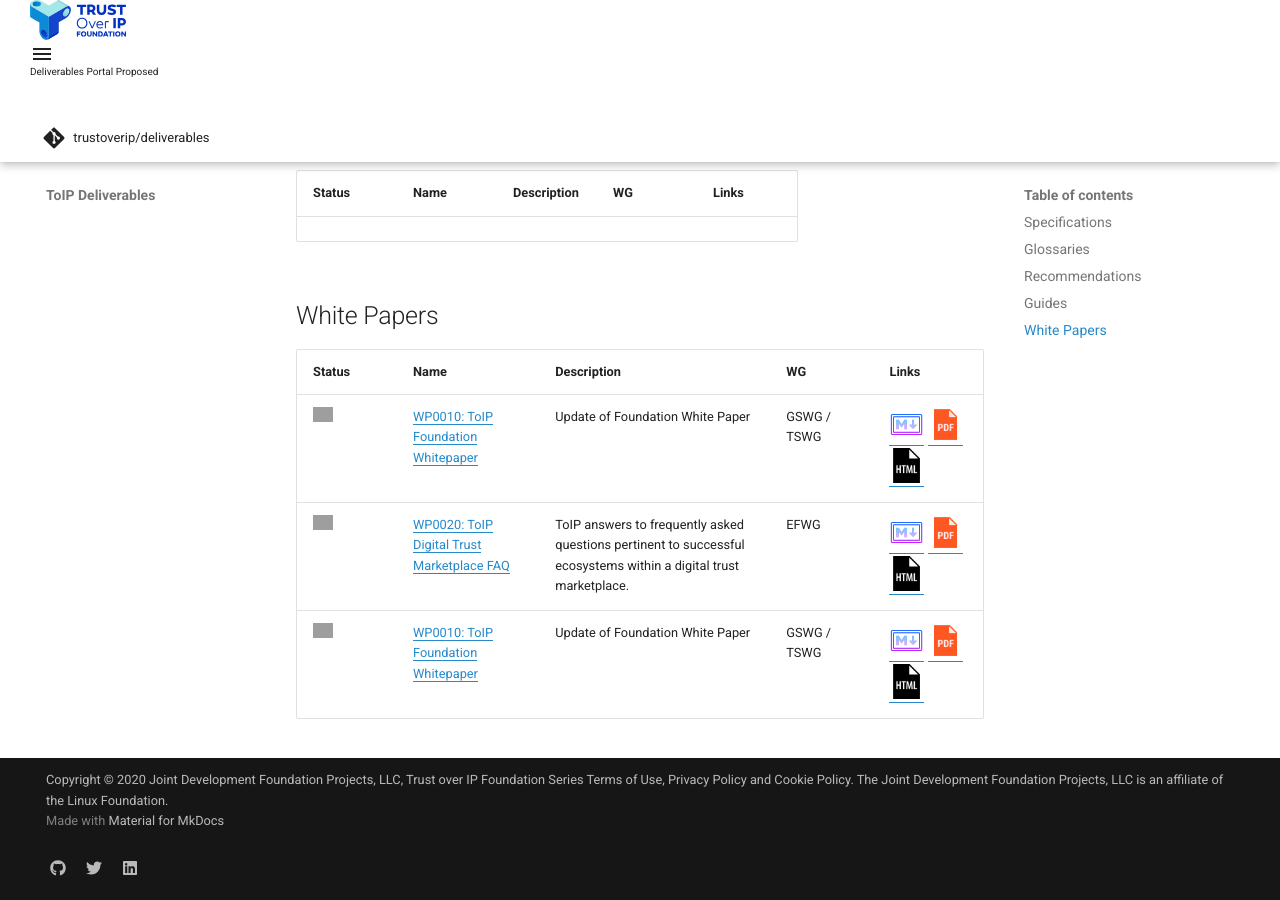
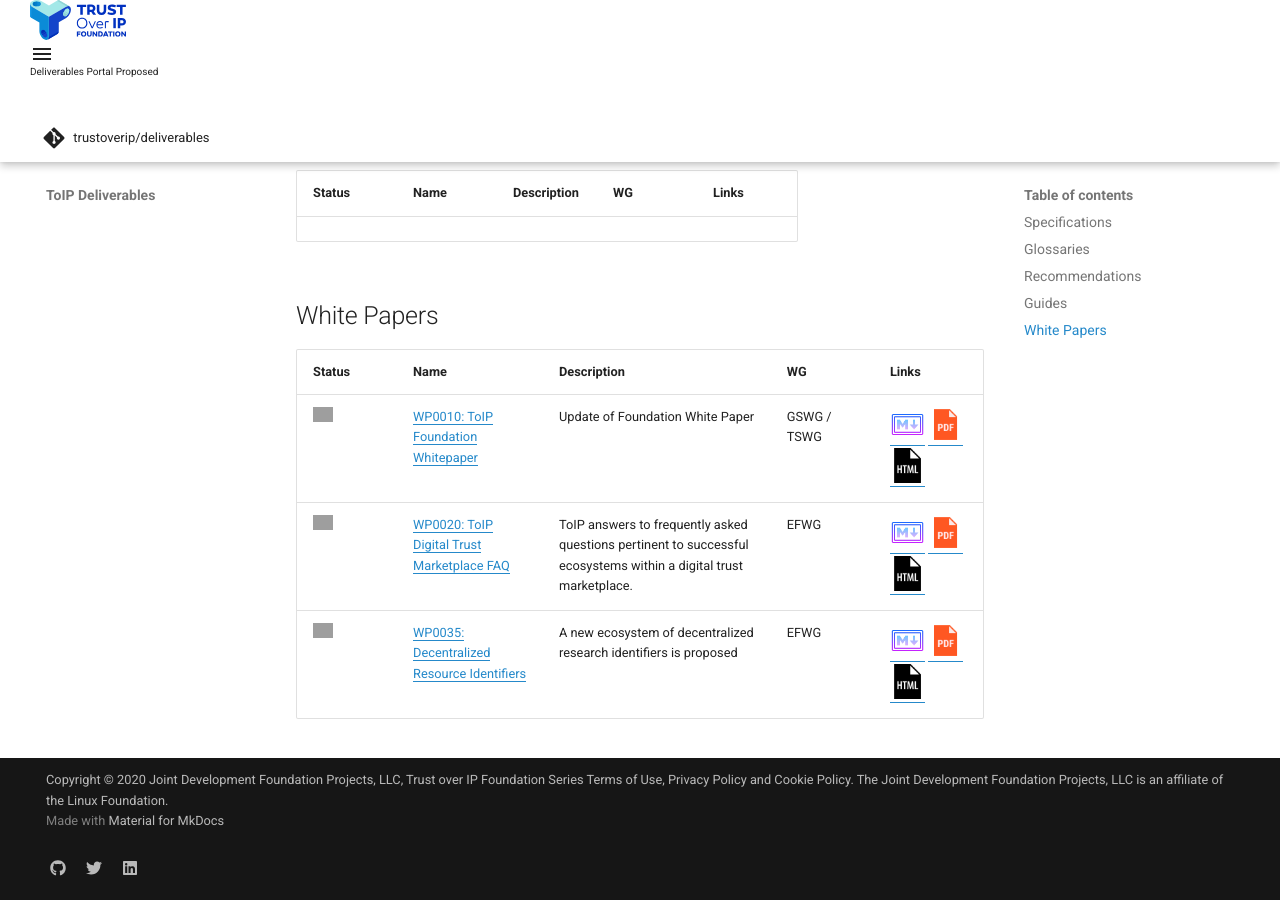
Before and after one commit to trustoverip/deliverables, an MkDocs documentation site: the page built from docs/results/proposed.md, in a window 1280 px wide and 900 px high, scrolled down 2464 px. Built offline with MkDocs 1.6.1 and Material for MkDocs 9.7.7, drawn with Linux system fonts in a browser that asks for light colours; comment, search, counter and statistics services are not loaded.

Commit message:
added WP0035 to the list of proposed dleliverables

```diff
--- a/docs/results/proposed.md
+++ b/docs/results/proposed.md
@@ -44,4 +44,4 @@
 | --- | --- | --- | --- | --- |
 | <img src="https://trustoverip.github.io/deliverables/_images/results/Yellow_Light_Icon.png" alt="status" width="20" height="20"> | [WP0010: ToIP Foundation Whitepaper](https://github.com/trustoverip/WP0010-toip-foundation-whitepaper) | Update of Foundation White Paper | GSWG / TSWG | [<img src="https://trustoverip.github.io/deliverables/_images/results/markdown.png" alt="md" width="35" height="35">](someurl) [<img src="https://trustoverip.github.io/deliverables/_images/results/pdf-logo.png" alt="pdf" width="35" height="35">](someurl) [<img src="https://trustoverip.github.io/deliverables/_images/results/html-logo.png" alt="html" width="35" height="35">](https://trustoverip.github.io/WP0010-toip-foundation-whitepaper/)|
 | <img src="https://trustoverip.github.io/deliverables/_images/results/Yellow_Light_Icon.png" alt="status" width="20" height="20"> | [WP0020: ToIP Digital Trust Marketplace FAQ](https://github.com/trustoverip/WP0020-digital-trust-marketplace-faq/) | ToIP answers to frequently asked questions pertinent to successful ecosystems within a digital trust marketplace. | EFWG | [<img src="https://trustoverip.github.io/deliverables/_images/results/markdown.png" alt="md" width="35" height="35">](https://github.com/trustoverip/WP0020-digital-trust-marketplace-faq/blob/main/publish/WP0020-digital-trust-marketplace-faq.md) [<img src="https://trustoverip.github.io/deliverables/_images/results/pdf-logo.png" alt="pdf" width="35" height="35">](https://github.com/trustoverip/WP0020-digital-trust-marketplace-faq/blob/main/publish/WP0020-digital-trust-marketplace-faq.pdf) [<img src="https://trustoverip.github.io/deliverables/_images/results/html-logo.png" alt="html" width="35" height="35">](https://trustoverip.github.io/WP0020-digital-trust-marketplace-faq/)|
-| <img src="https://trustoverip.github.io/deliverables/_images/results/Yellow_Light_Icon.png" alt="status" width="20" height="20"> | [WP0010: ToIP Foundation Whitepaper](https://github.com/trustoverip/WP0010-toip-foundation-whitepaper) | Update of Foundation White Paper | GSWG / TSWG | [<img src="https://trustoverip.github.io/deliverables/_images/results/markdown.png" alt="md" width="35" height="35">](someurl) [<img src="https://trustoverip.github.io/deliverables/_images/results/pdf-logo.png" alt="pdf" width="35" height="35">](someurl) [<img src="https://trustoverip.github.io/deliverables/_images/results/html-logo.png" alt="html" width="35" height="35">](https://trustoverip.github.io/WP0010-toip-foundation-whitepaper/)|
+| <img src="https://trustoverip.github.io/deliverables/_images/results/Yellow_Light_Icon.png" alt="status" width="20" height="20"> | [WP0035: Decentralized Resource Identifiers](https://github.com/trustoverip/WP0035-decentralized-resource-identifiers) | A new ecosystem of decentralized research identifiers is proposed | EFWG | [<img src="https://trustoverip.github.io/deliverables/_images/results/markdown.png" alt="md" width="35" height="35">](someurl) [<img src="https://trustoverip.github.io/deliverables/_images/results/pdf-logo.png" alt="pdf" width="35" height="35">](someurl) [<img src="https://trustoverip.github.io/deliverables/_images/results/html-logo.png" alt="html" width="35" height="35">](https://github.com/trustoverip/WP0035-decentralized-resource-identifiers/)|
```
